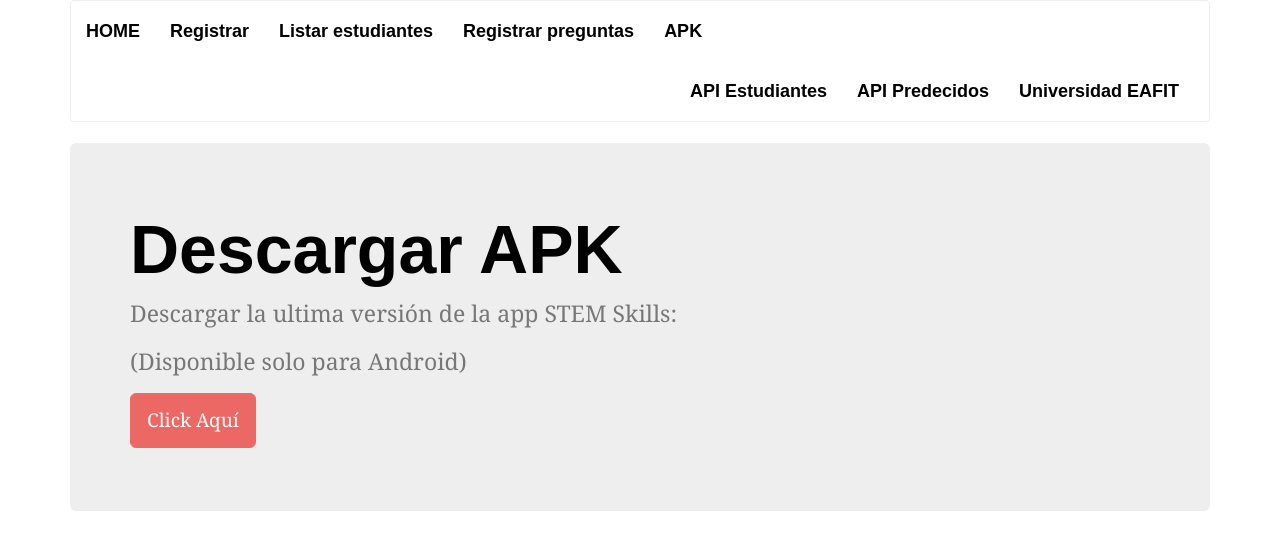
After one commit to mzabala1/REST_AI_STEM, a Django app: page /apk/ in a window 1280 px wide. The commit adds this page. Shown: the top 550 px of the page. Run offline with Django 3.2, Linux system fonts and the light colour scheme; some libraries are stand-ins or nearby versions; some web fonts are replaced.

Commit message:
Agregado función de descargar el apk y solo se puede hacer get en la api rest

```diff
--- a/STEM/urls.py
+++ b/STEM/urls.py
@@ -1,5 +1,5 @@
 from django.urls import path
-from .views import index, estudiante_view, estudiante_list, estudianteFullList, estudianteRudView, predecidosFullList, predecidosRudView, registro_preguntas
+from .views import index, estudiante_view, estudiante_list, estudianteFullList, estudianteRudView, predecidosFullList, predecidosRudView, registro_preguntas, descargar_apk
 
 app_name = "REST_AI_STEM"
 
@@ -12,4 +12,5 @@ urlpatterns = [
     path('api/predecidos/', predecidosFullList.as_view(), name='predecidos-list'),
     path('api/predecidos/<pk>/', predecidosRudView.as_view(), name='predecidos-rud'),
     path('registro/pregunta', registro_preguntas, name='registro-preguntas'),
+    path('apk/', descargar_apk, name='descargar-apk'),
 ]
--- a/STEM/views.py
+++ b/STEM/views.py
@@ -6,7 +6,7 @@ from .serializers import EstudianteSerializer, PredecidosSerializer
 from rest_framework import generics
 from pylab import *
 
-class estudianteRudView(generics.RetrieveUpdateDestroyAPIView):
+class estudianteRudView(generics.RetrieveAPIView):
     lookup_field = 'pk' #id
     serializer_class = EstudianteSerializer
 
@@ -20,7 +20,7 @@ class estudianteFullList(generics.ListAPIView):
     def get_queryset(self):
         return Estudiante.objects.all()
 
-class predecidosRudView(generics.RetrieveUpdateDestroyAPIView):
+class predecidosRudView(generics.RetrieveAPIView):
     lookup_field = 'pk' #id
     serializer_class = PredecidosSerializer
 
@@ -39,6 +39,9 @@ def index(request):
 
 def registro_preguntas(request):
     return render(request, 'estudiante/registro_pregunta.html',)
+
+def descargar_apk(request):
+    return render(request, 'estudiante/apk_descarga.html',)
 
 def estudiante_view(request):
 
--- a/templates/base/base.html
+++ b/templates/base/base.html
@@ -26,6 +26,7 @@
                                         <li><a href="{% url 'app-stem:registro_estudiante' %}">Registrar</a></li>
                                         <li><a href="{% url 'app-stem:listar_estudiantes' %}">Listar estudiantes</a></li>
                                         <li><a href="{% url 'app-stem:registro-preguntas' %}">Registrar preguntas</a></li>
+                                        <li><a href="{% url 'app-stem:descargar-apk' %}">APK</a></li>
                                     </ul>
                                     <ul class="nav navbar-nav navbar-right">
                                         <li><a href="{% url 'app-stem:estudiante-list' %}">API Estudiantes</a></li>
--- /dev/null
+++ b/templates/estudiante/apk_descarga.html
@@ -0,0 +1,14 @@
+{% extends 'base/base.html' %}
+
+{% block tittle %}
+    Descarga APK
+{% endblock %}
+
+{% block content %}
+    <div class="jumbotron">
+        <h1>Descargar APK</h1>
+        <p>Descargar la ultima versión de la app STEM Skills:</p>
+        <p>(Disponible solo para Android)</p>
+        <p><a href="/static/STEMSkillsV3.apk" download="STEMSkills" class="btn btn-primary btn-lg">Click Aquí</a></p>
+    </div>
+{% endblock %}
```
Also changed, not shown: 1 other file.
